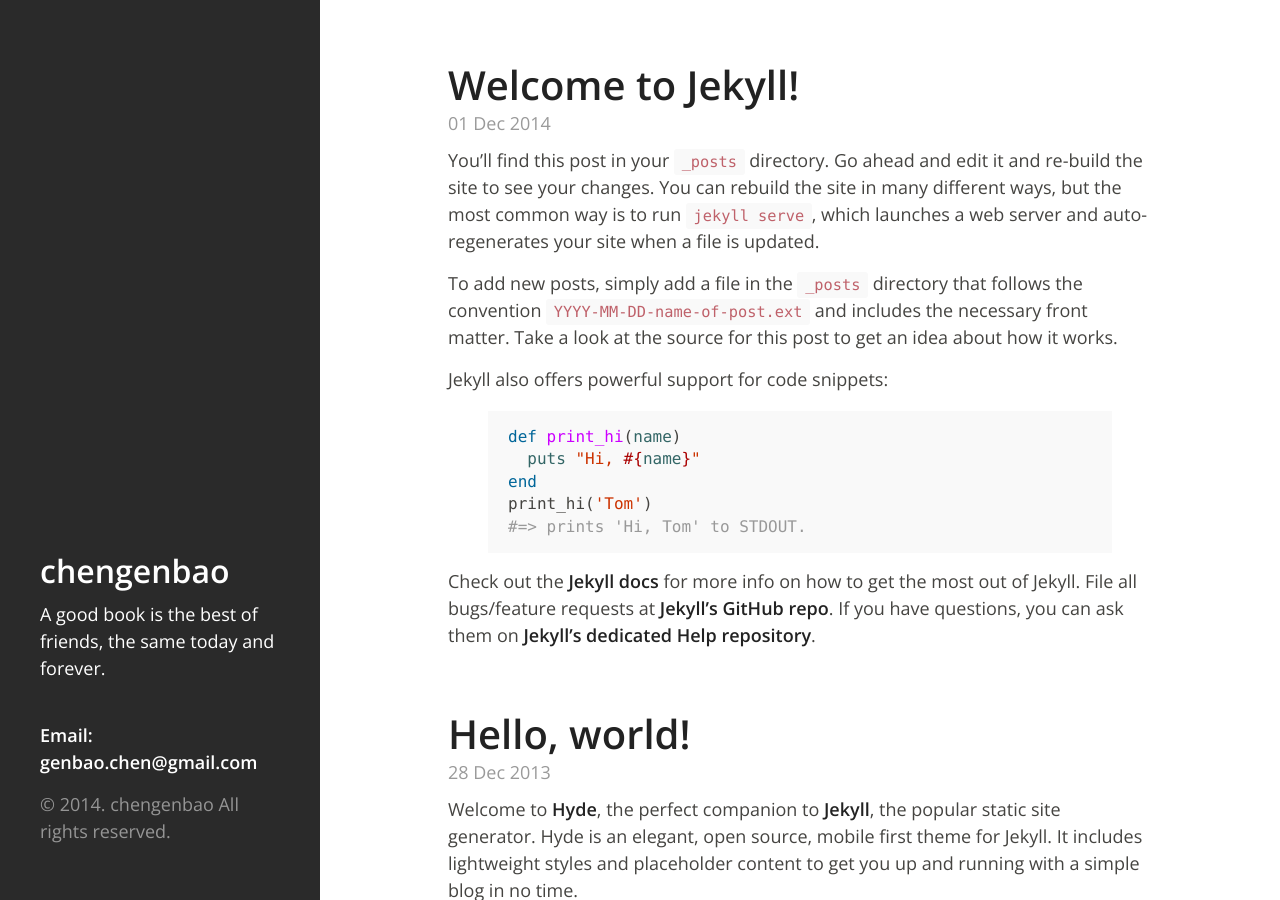
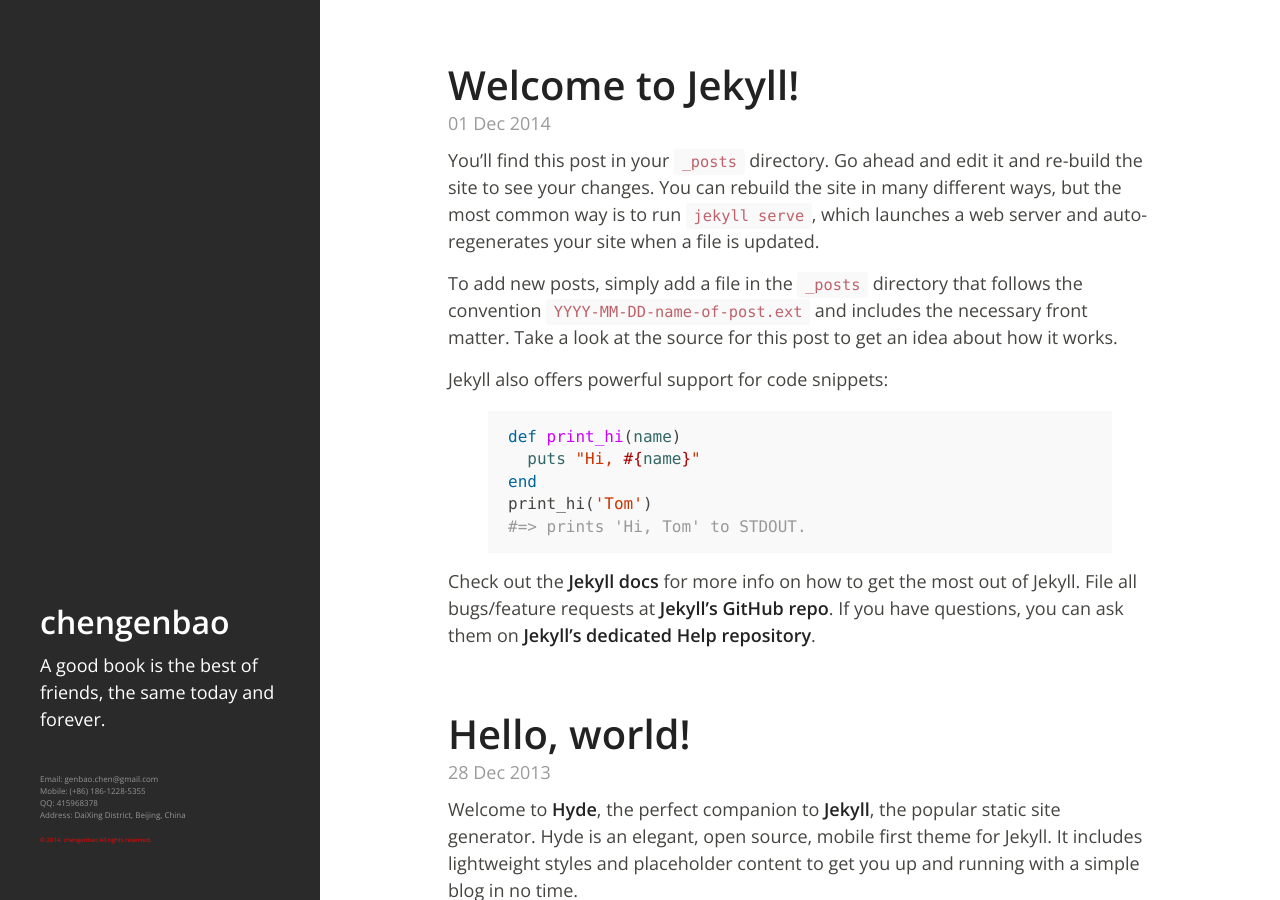
Before and after one commit to chengenbao/chengenbao.github.io, a Jekyll site: the page built from index.html, in a window 1280 px wide and 900 px high. Built offline with Jekyll 4.4.1, drawn with Linux system fonts in a browser that asks for light colours; Markdown is read by kramdown in place of the engine named in the settings; the list of posts is cut into pages by our own code.

Commit message:
by chengenbao

```diff
--- a/_layouts/default.html
+++ b/_layouts/default.html
@@ -9,14 +9,23 @@
       <div class="masthead-inner">
         <h2>{{ site.title }}</h2>
         <p class="site-desc">{{ site.description }}</p>
+        <div class="colophon">
+          <ul class="colophon-links" style="font-size:8px;">
+            <li>
+              Email: genbao.chen@gmail.com
+            </li>
+            <li>
+              Mobile: (+86) 186-1228-5355
+            </li>
+            <li>
+              QQ: 415968378
+            </li>
+            <li>
+              Address: DaiXing District, Beijing, China
+            </li>
 
-        <div class="colophon">
-          <ul class="colophon-links">
-            <li>
-              <a href="https://github.com/mdo/hyde">Email: genbao.chen@gmail.com</a>
-            </li>
           </ul>
-          <p>&copy; 2014. {{ site.author.name }} All rights reserved.</p>
+          <p style="font-size:6px; color: red;">&copy; 2014. {{ site.author.name }} All rights reserved.</p>
         </div>
       </div>
     </header>
--- a/atom.xml
+++ b/atom.xml
@@ -1,5 +1,5 @@
 ---
-layout: nil
+layout: default
 ---
 
 <?xml version="1.0" encoding="utf-8"?>
```
